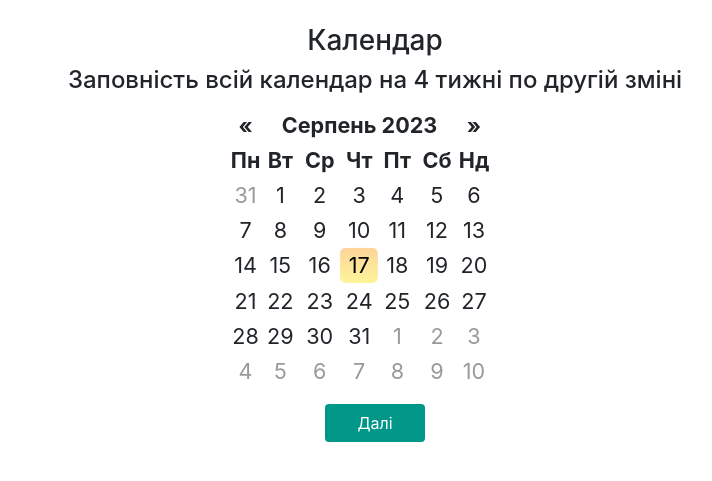
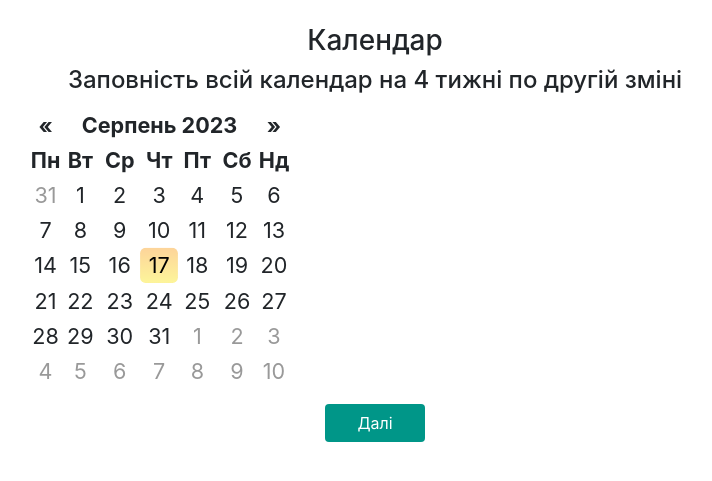
Before and after one commit to Bsokhatiuk/botRegistration, a Flask app: a page that uses templates/calendar_month.html in a window 1280 px wide. Shown: the top 481 px of the page, without its empty margins (265-977 px from the left). Run offline with Flask 3, Linux system fonts and the light colour scheme; some libraries are stand-ins or nearby versions.

Commit message:
fix size callender

```diff
--- a/app.py
+++ b/app.py
@@ -485,6 +485,7 @@
     employee = dao.get_employee_by_phone(phone, botusername)
     all_service = dao.get_service(botusername)
     my_service = dao.get_employee_service(phone, botusername)
+    print(my_service)
     if my_service==None:
         my_service=[]
     return render_template('profile.html', employee= employee, botusername= botusername, all_service=all_service, my_service= my_service)
--- a/dao/modelDao.py
+++ b/dao/modelDao.py
@@ -194,5 +194,5 @@
     db.commit()
 
 def get_employee_service(phone, bot_username=''):
-    user = cur.execute("SELECT service_name FROM employee_service WHERE phone='{key}' and bot_username='{key2}'".format(key=phone,key2=bot_username)).fetchone()
+    user = cur.execute("SELECT service_name FROM employee_service WHERE phone='{key}' and bot_username='{key2}'".format(key=phone,key2=bot_username)).fetchall()
     return user
--- a/templates/calendar_month.html
+++ b/templates/calendar_month.html
@@ -31,7 +31,7 @@
         <h3>Календар</h3>
         <h4>{{text}}</h4>
         <form method="post">
-            <div class="row justify-content-center align-items-center col-md-8" style="margin-left: 23%;">
+            <div class="row justify-content-center align-items-center col-md-8" style="margin-left: 5%;">
                 <div class="justify-content-center align-items-center col-md-8">
                     <div id="calendar"></div>
                 </div>
```
Also changed, not shown: sqlite.db, sqlite_bot.db.
